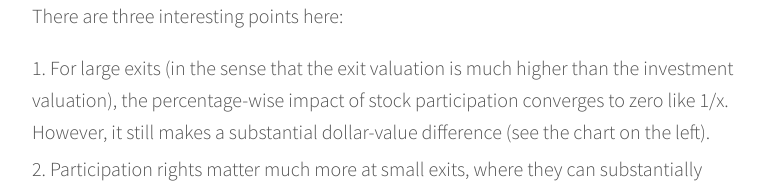
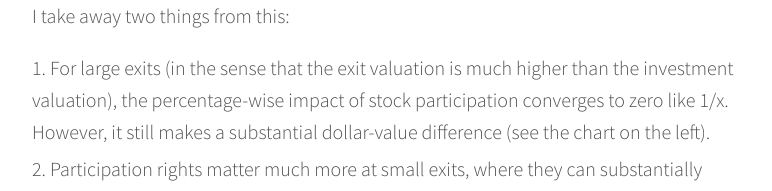
Before and after one commit to sl8r000/carried-interests, a Jekyll site: the page built from _posts/2016-04-24-preference-and-preferred.md, in a window 1280 px wide. Shown: the part 1650-1841 px from the top of the page, without its empty margins (248-1020 px from the left). Built offline with Jekyll 4.4.1, drawn with Linux system fonts in a browser that asks for light colours.

Commit message:
participation

```diff
--- a/_posts/2016-04-24-preference-and-preferred.md
+++ b/_posts/2016-04-24-preference-and-preferred.md
@@ -19,7 +19,7 @@ For me, it's interesting to think about all this for a range of outcomes. What d
 
 ![participation](http://i.imgur.com/Od8w3pV.png)
 
-There are three interesting points here:
+I take away two things from this:
 
 1. For large exits (in the sense that the exit valuation is much higher than the investment valuation), the percentage-wise impact of stock participation converges to zero like 1/x. However, it still makes a substantial dollar-value difference (see the chart on the left).
 2. Participation rights matter much more at small exits, where they can substantially change the economics of the deal.
```
